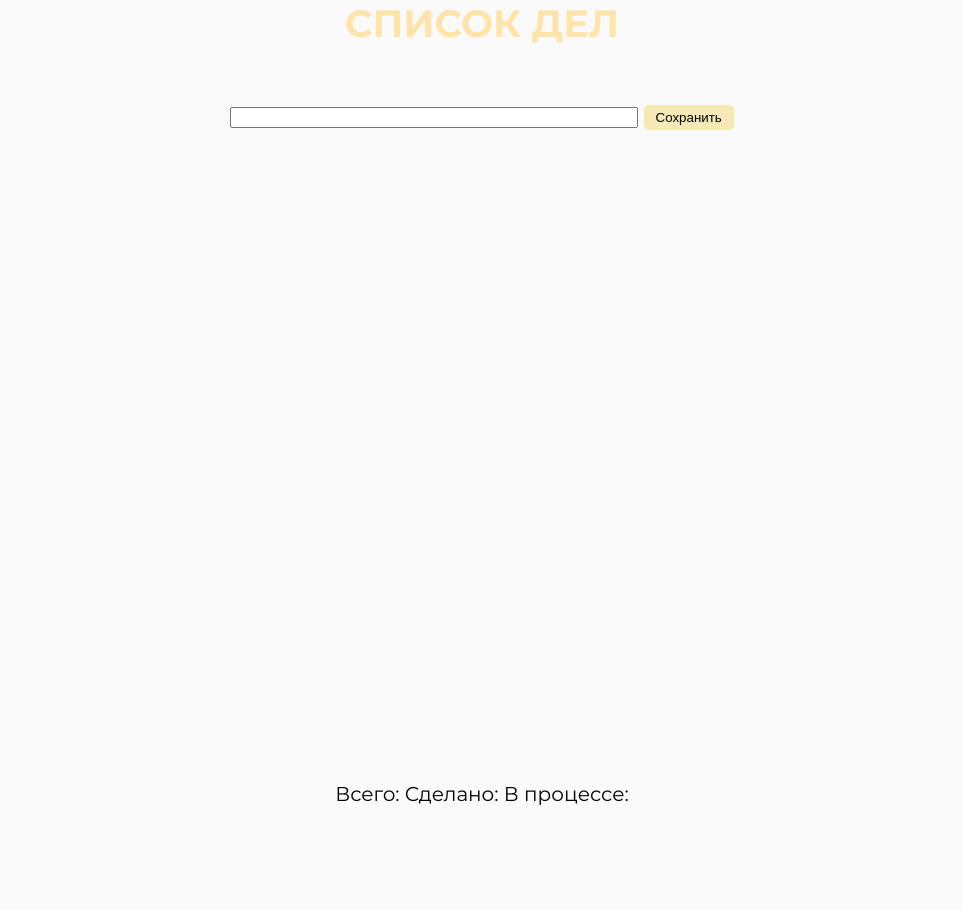
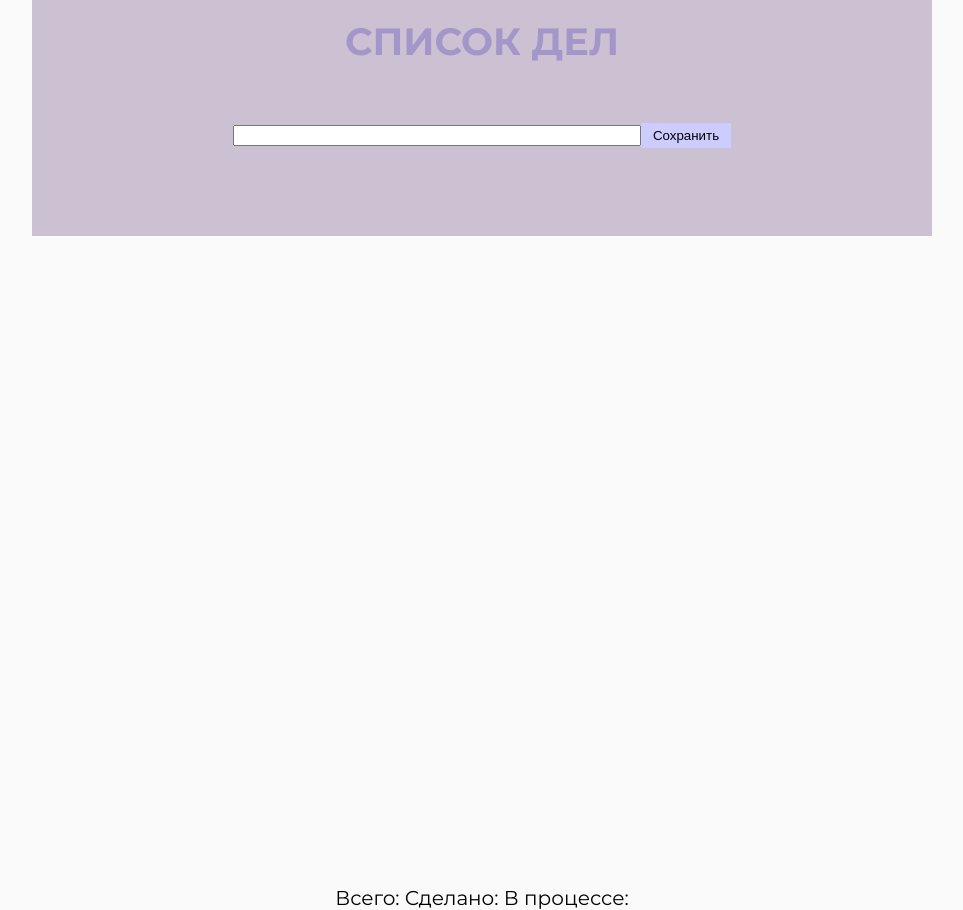
Before and after one commit to BerezinaEV/system-programming-2022, a plain HTML site: page index.html in a window 1280 px wide. Shown: the whole page, without its empty margins (158-1121 px from the left). Before the commit the page ends 806 px from the top, so only its background shows below. Drawn offline with Linux system fonts and the light colour scheme.

Commit message:
Добавлены красивые цвета

```diff
--- a/ToDoList-main/index.html
+++ b/index.html
@@ -15,9 +15,10 @@
 <body>
     <div class="bodyy">
         <div class="wrap">
-            <label class="label">СПИСОК ДЕЛ <p></p> </label>
-            <input type="text" id="input" />
-            <button id="btn">Сохранить</button>
+            <div class="headerBackground">
+                <label class="label">СПИСОК ДЕЛ <p></p> </label>
+                <input type="text" id="input"/><button id="btn">Сохранить</button>
+            </div>
             <ul class="todo" id="result"></ul>
             <div>
                 Всего:
--- a/ToDoList-main/style.css
+++ b/style.css
@@ -17,7 +17,7 @@ body {
 .label {
     font-size: 38px;
     font-weight: bold;
-    color: #ffe4aa;
+    color: #a396c8;
     justify-content: center;
 }
 
@@ -27,6 +27,16 @@ body {
     justify-content: center;
 }
 
+.headerBackground {
+    background-color: #cbc1d3;
+    margin: 0 auto;
+    align-items: center;
+    padding-top: 2%;
+    padding-bottom: 2%;
+    height: 200px;
+
+}
+
 #input {
     width: 400px;
 }
@@ -34,9 +44,8 @@ body {
 #btn {
     width: 90px;
     height: 25px;
-    background-color: rgb(245, 233, 182);
-    border: 2px dotted #f7eaa5;
-    border-radius: 5px;
+    border-style: none;
+    background-color: #CCCCFF;
 }
 
 ul {
@@ -53,9 +62,9 @@ ul {
 }
 
 .btn {
-    background: #faf892;
+    background: #CCCCFF;
     border: none;
-    color: #fafafa;
+    color: #000000;
     margin-left: 0;
     padding: 10px;
     cursor: pointer;
@@ -77,7 +86,7 @@ ul {
 }
 
 .li-active {
-    background: #beb27c;
+    background: #9899cb;
     color: #fff;
     text-decoration: line-through;
 }
@@ -85,5 +94,4 @@ ul {
 .li-active .btn {
     color: #fff;
     text-decoration: line-through;
-    background: #a89a5d;
 }
```
Also changed, not shown: main.js (renamed from ToDoList-main/main.js).
